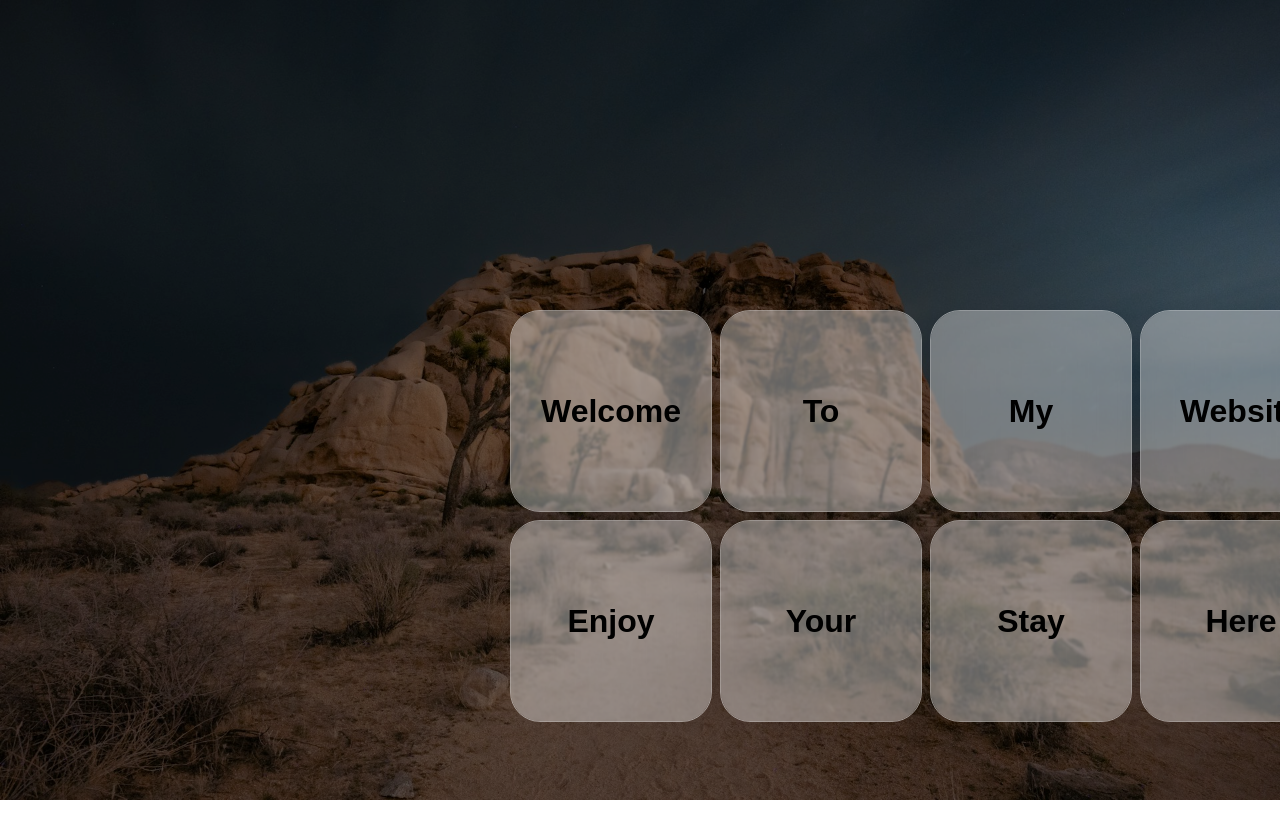
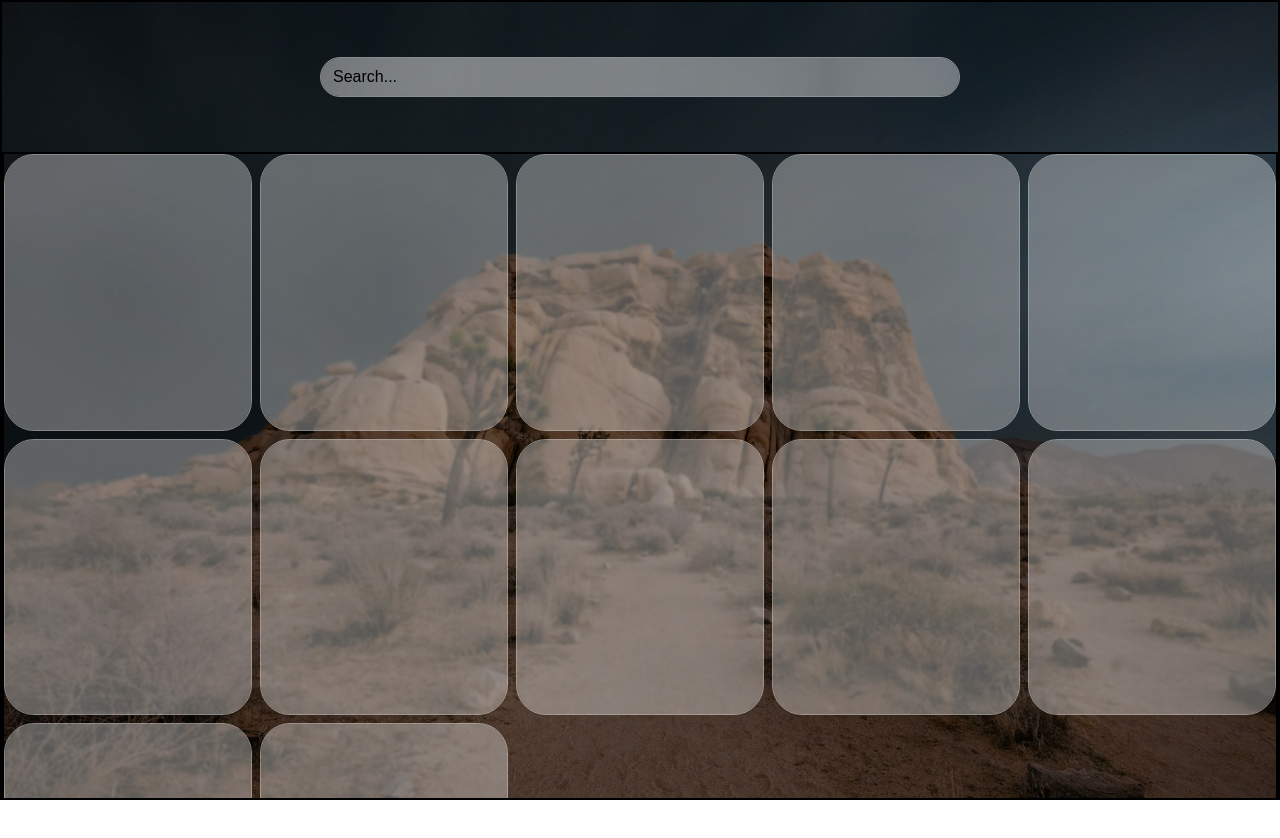
Before and after one commit to pioucraft/test, a plain HTML site: page index.html in a window 1280 px wide. Before the commit the page ends 800 px from the top, so only its background shows below. Drawn offline with nearby package versions, Linux system fonts and the light colour scheme.

Commit message:
Addd stuff

```diff
--- a/index.html
+++ b/index.html
@@ -3,11 +3,14 @@
     <head>
         <meta charset="utf-8">
         <title></title>
+            <script src="https://cdn.jsdelivr.net/npm/@tailwindcss/browser@4"></script>
         <style>
             body {
                 margin: 0;
                 padding: 0;
                 overflow: hidden;
+                height: 1000px;
+                overflow-x: auto;
             }
 
             .background-image {
@@ -20,48 +23,33 @@
                 filter: brightness(0.5);
             }
             .glass {
-                margin-top: 300px;
-                margin-left: 500px;
-                width: 200px;
-                height: 200px;
                 box-shadow: inset 0 0 300px rgba(255, 255, 255, 0.7);
                 border-radius: 30px;
                 border: 1px solid rgba(255, 255, 255, 0.5);
-                position: fixed;
                 backdrop-filter: blur(1px);
-                display: flex;
-                justify-content: center;
-                align-items: center;
                 font-family: Arial, sans-serif;
             }
         </style>
     </head>
     <body>
         <div class="background-image"></div>
+        <div class="border-2 fixed top-0 w-full h-full grid place-items-center grid-rows-[150px_850px] overflow-auto">
+            <div class="glass h-10 w-[50vw] flex flex-col justify-center p-3">Search...</div>
+            <div class="border-2 h-full w-full grid gap-2 grid-cols-5">
+                <div class="glass"></div>
+                <div class="glass"></div>
+                <div class="glass"></div>
+                <div class="glass"></div>
+                <div class="glass"></div>
+                <div class="glass"></div>
+                <div class="glass"></div>
+                <div class="glass"></div>
+                <div class="glass"></div>
+                <div class="glass"></div>
+                <div class="glass"></div>
+                <div class="glass"></div>
 
-        <div class="glass" style="top: 10px; left: 10px;">
-            <h1>Welcome</h1>
-        </div>
-        <div class="glass" style="top: 10px; left: 220px;">
-            <h1>To</h1>
-        </div>
-        <div class="glass" style="top: 10px; left: 430px;">
-            <h1>My</h1>
-        </div>
-        <div class="glass" style="top: 10px; left: 640px;">
-            <h1>Website</h1>
-        </div>
-        <div class="glass" style="top: 220px; left: 10px;">
-            <h1>Enjoy</h1>
-        </div>
-        <div class="glass" style="top: 220px; left: 220px;">
-            <h1>Your</h1>
-        </div>
-        <div class="glass" style="top: 220px; left: 430px;">
-            <h1>Stay</h1>
-        </div>
-        <div class="glass" style="top: 220px; left: 640px;">
-            <h1>Here</h1>
+            </div>
         </div>
     </body>
 </html>
```
